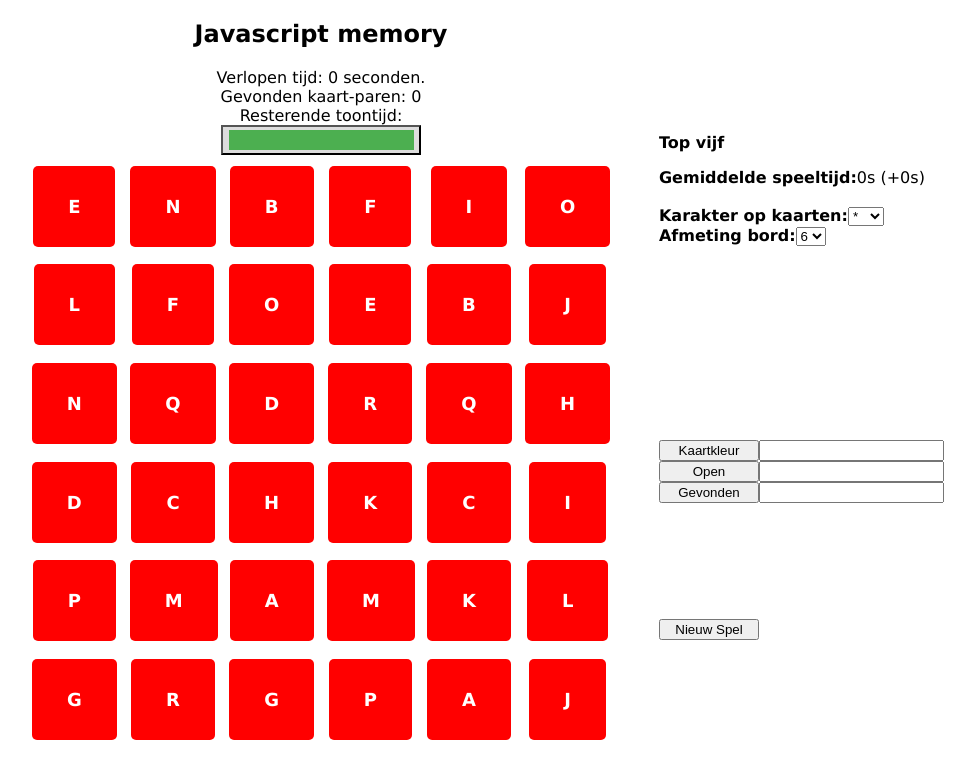
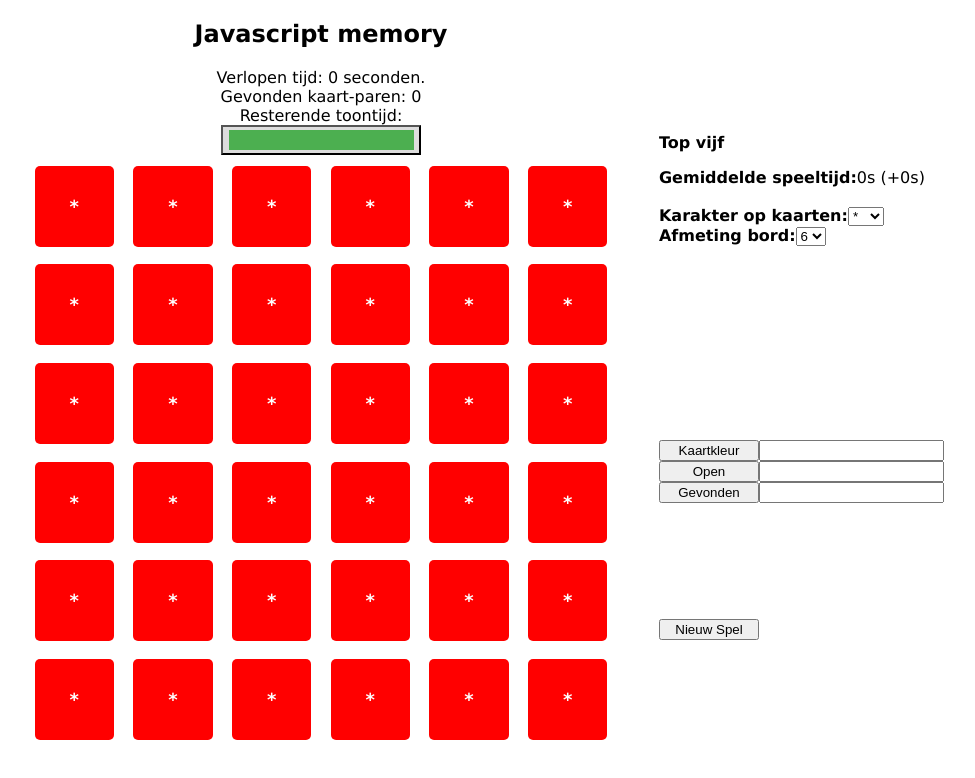
Before and after one commit to danielgeerts7/Memory, an Angular app in the folder week2MemoryInAngular/: page / in a window 1280 px wide. Shown: the top 778 px of the page, without its empty margins (255-1230 px from the left). Built offline with nearby package versions, Linux system fonts and the light colour scheme.

Commit message:
cards can turn now, also, letters are hidden on default

```diff
--- a/week2MemoryInAngular/src/app/board/row/card/card.component.ts
+++ b/week2MemoryInAngular/src/app/board/row/card/card.component.ts
@@ -9,22 +9,23 @@ import { GameService } from '../../../game.service'
 })
 export class CardComponent implements OnInit {
   className:string = 'inactive';
-  _karakter:string;
+  _karakter:string = '*';
   achterkant:string;
   _size:number;
+  tempchar:string;
 
   constructor(private gameService: GameService) {
 
   }
 
   ngOnInit() {
-    //this.getNextLetter();
+    // this.getNextLetter();
     this.achterkant = this.gameService.fetchAchterkant(); // * of # of ...
   }
 
   @Input()
   set karakter(karakter:string) {
-    this._karakter = this.gameService.getLetter();
+    this.tempchar = this.gameService.getLetter();
   }
   get karakter() {
     return this._karakter;
@@ -40,17 +41,27 @@ export class CardComponent implements OnInit {
 
   onSelect(data:string) {
     this.flip();
-    this.achterkant = 'verander dit!'
-    console.log(data)
+    this.achterkant = 'verander dit!';
+    console.log(data);
   }
 
   flip() {
     this.gameService.flipCard(); // * of # of ...
 
     if (this.className === 'inactive') {
-      this.className = 'active'
+      this.className = 'active';
+      console.log(this._karakter);
+
+      this._karakter = this.tempchar;
+
     } else if (this.className === 'active') {
-      this.className = 'inactive'
+      this.className = 'inactive';
+      console.log(this._karakter);
+
+      this.tempchar = this._karakter;
+      this._karakter = '*';
+
+
     }
   }
 }
--- a/week2MemoryInAngular/src/app/board/row/row.component.ts
+++ b/week2MemoryInAngular/src/app/board/row/row.component.ts
@@ -1,5 +1,5 @@
 import { Component, OnInit, Input } from '@angular/core';
-import { GameService } from '../../game.service'
+import { GameService } from '../../game.service';
 
 @Component({
   selector: 'app-row',
--- a/week2MemoryInAngular/src/app/game.service.ts
+++ b/week2MemoryInAngular/src/app/game.service.ts
@@ -1,3 +1,4 @@
+
 import { Injectable } from '@angular/core';
 
 import { filter } from 'rxjs/operators';
@@ -23,7 +24,7 @@ export class GameService {
 
   nextLetter(size):any {
     console.log('next'+size);
-  	let letterArray = "AABBCCDDEEFFGGHHIIJJKKLLMMNNOOPPQQRRSSTTUUVVWWXXYYZZ".substring(0,size*size).split('');
+    let letterArray = "AABBCCDDEEFFGGHHIIJJKKLLMMNNOOPPQQRRSSTTUUVVWWXXYYZZ".substring(0,size*size).split('');
   	var idx=0;
   	letterArray = this.shuffle(letterArray);
   	return () => {
@@ -84,6 +85,6 @@ export class GameService {
   }
 
   fetchAchterkant() {
-    return '0'
+    return '0';
   }
 }
--- a/week2MemoryInAngular/src/app/sidebar/startgame.component.ts
+++ b/week2MemoryInAngular/src/app/sidebar/startgame.component.ts
@@ -16,6 +16,6 @@ export class StartgameComponent {
   }
 
   newGame() {
-    this.gameService.restartGame(4);
+    //this.gameService.restartGame(4);
   }
 }
```
Also changed, not shown: 1 other file (tests, documents, lock files or other folders).
